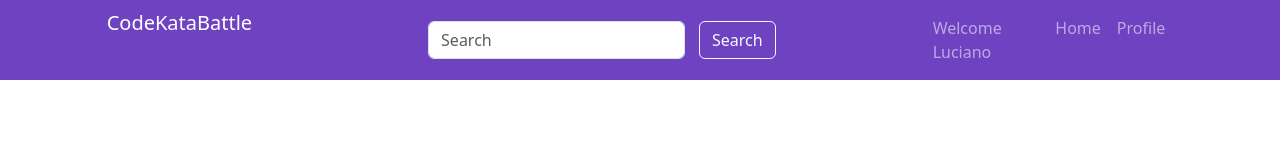
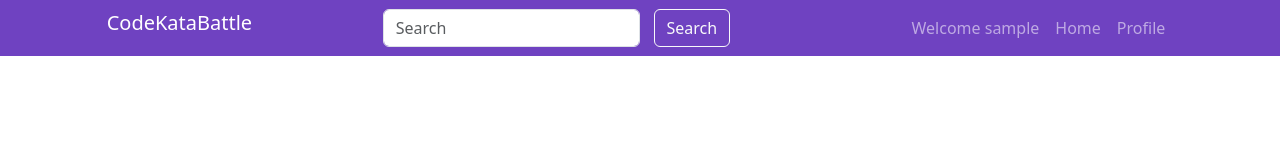
Before and after one commit to peetceenatoo/software-lifecycle, a React (Vite) app in the folder Frontend/codekatabattle-app/: page /home in a window 1280 px wide. Shown: the top 160 px of the page. Built offline with nearby package versions, Linux system fonts and the light colour scheme; no server answers; sample sign-in values are in the browser's storage.

Commit message:
Update Header to show username

```diff
--- a/Frontend/codekatabattle-app/src/components/Header.jsx
+++ b/Frontend/codekatabattle-app/src/components/Header.jsx
@@ -10,9 +10,9 @@ const Header = () => {
           <Col md={10} lg={10}>
             <Row>
               <Col xs={12} lg={3}>
-                <Navbar.Brand href="#home">CodeKataBattle</Navbar.Brand>
+                <Navbar.Brand href="/home">CodeKataBattle</Navbar.Brand>
               </Col>
-              <Col xs={12} lg={6} className="d-flex align-items-center justify-content-center">
+              <Col xs={12} lg={5} className="d-flex align-items-center justify-content-center">
                 <Form className='d-flex flex-row justify-content-center' >
                   <Col xs={12} lg={7} className="d-flex align-items-center justify-content-center">
                     <FormControl type="text" placeholder="Search" style={{ width: 'auto' }} />
@@ -22,9 +22,9 @@ const Header = () => {
                   </Col>
                 </Form>
               </Col>
-              <Col xs={12} lg={3} className="d-flex justify-content-end">
+              <Col xs={12} lg={4} className="d-flex justify-content-end">
                 <Nav>
-                  <Nav.Link href="#welcome">Welcome Luciano</Nav.Link>
+                  <Nav.Link href="#welcome">Welcome {localStorage.getItem('username')}</Nav.Link>
                   <Nav.Link href="#home">Home</Nav.Link>
                   <Nav.Link href="#profile">Profile</Nav.Link>
                 </Nav>
```
